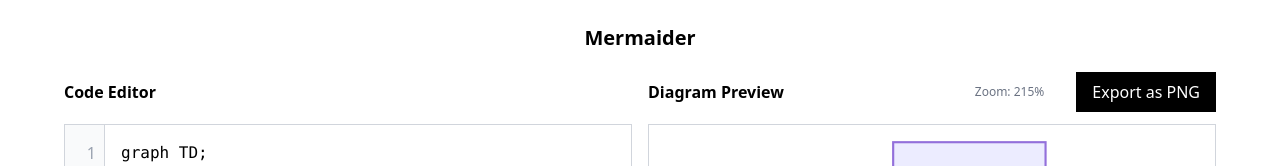
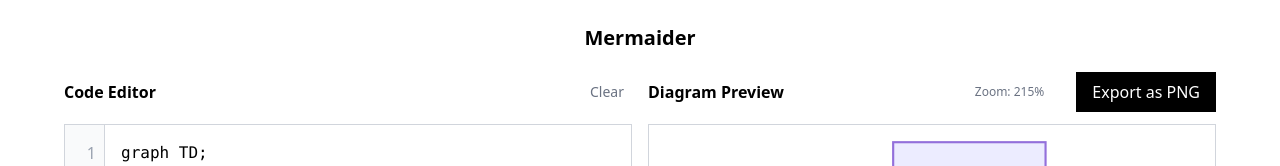
Before and after one commit to nathanclairmonte/mermaider, a Svelte app: page / in a window 1280 px wide. Shown: the top 166 px of the page. Built offline with nearby package versions, Linux system fonts and the light colour scheme.

Commit message:
persist recent code in localstorage + add a clear button to code editor

```diff
--- a/src/App.svelte
+++ b/src/App.svelte
@@ -3,11 +3,14 @@
   import { onMount } from 'svelte';
   import { exportPNG } from './utils/exportPNG';
 
-  // State
-  let code = $state(`graph TD;
+  const STORAGE_KEY = 'mermaider-code';
+  const DEFAULT_CODE = `graph TD;
     A-->B;
     B-->C;
-    C-->A;`);
+    C-->A;`;
+
+  // State
+  let code = $state(localStorage.getItem(STORAGE_KEY) || DEFAULT_CODE);
   let errorMessage = $state('');
   let scale = $state(1);
   let panX = $state(0);
@@ -189,6 +192,9 @@
     if (mounted && previewDiv) {
       renderMermaid(code);
     }
+    if (mounted) {
+      localStorage.setItem(STORAGE_KEY, code);
+    }
   });
 
   // Setup global mouse listeners
@@ -216,8 +222,17 @@
     <div class="flex flex-row gap-4 w-full h-full min-h-0">
       <!-- Editor Section -->
       <div class="flex flex-col flex-1 h-full min-h-0">
-        <div class="flex flex-row items-center mb-2 shrink-0" style="height:48px;">
+        <div class="flex flex-row items-center justify-between mb-2 shrink-0" style="height:48px;">
           <label for="editor" class="font-semibold">Code Editor</label>
+          <button
+            onclick={() => {
+              code = "";
+              editorTextarea?.focus();
+            }}
+            class="text-sm text-gray-500 hover:text-blue-500 hover:underline px-2 py-1"
+          >
+            Clear
+          </button>
         </div>
 
         <div class="flex flex-row w-full flex-1 min-h-0">
```
